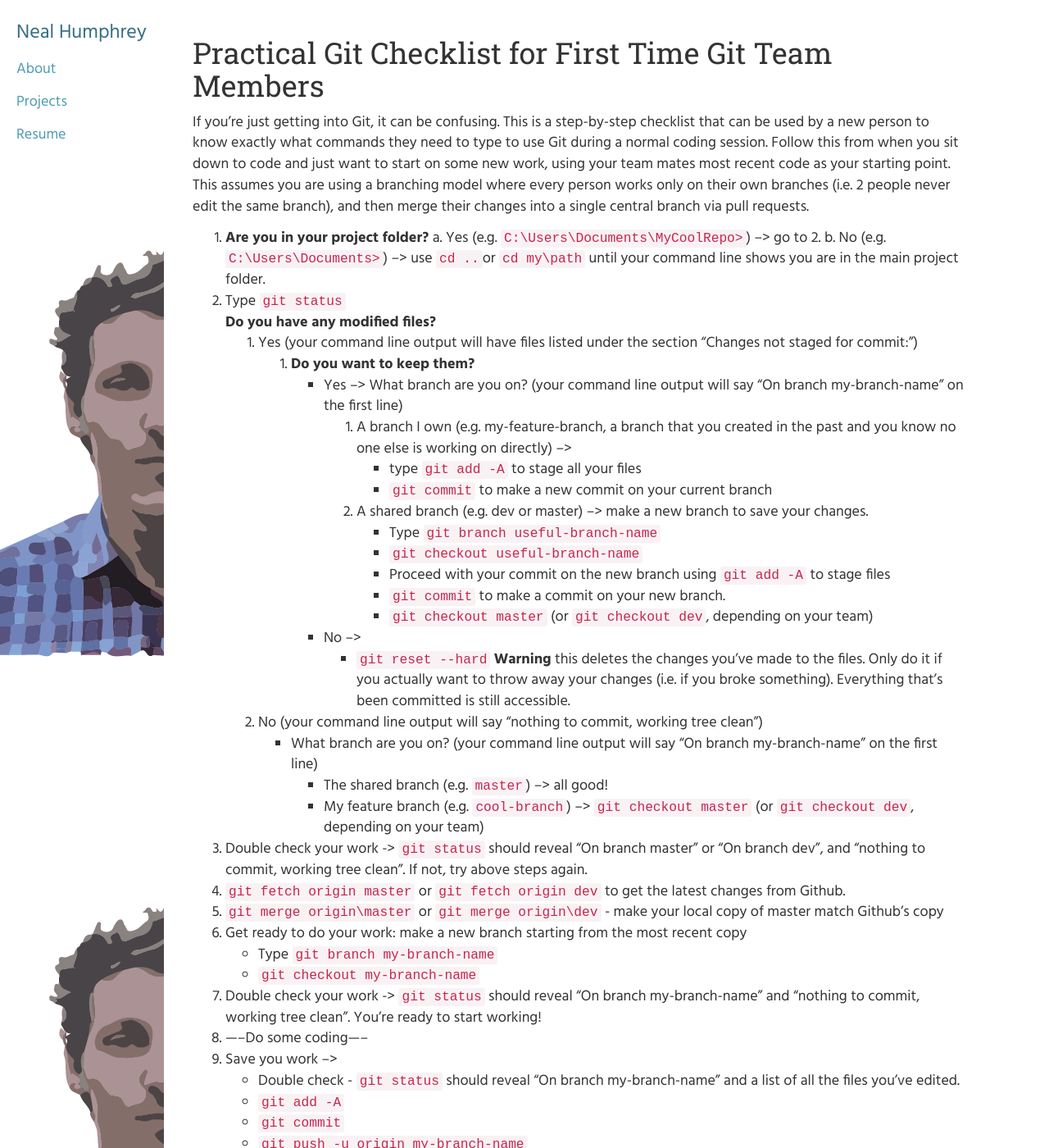
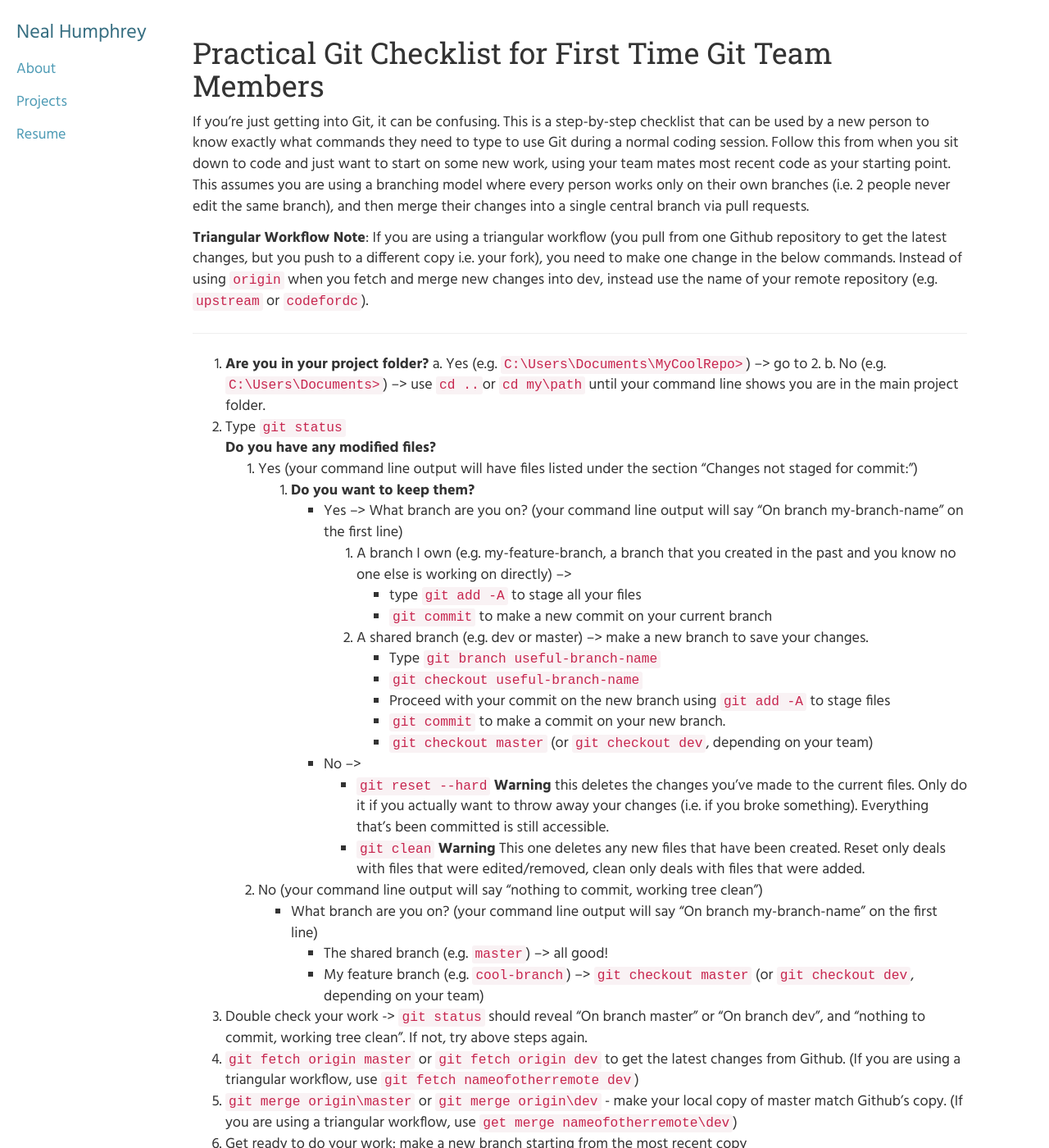
Before and after one commit to NealHumphrey/NealHumphrey.github.io, a Jekyll site: the page built from git/practical-git-checklist.md, in a window 1280 px wide and 1400 px high. Shown: the whole window at 82% size. Built offline with Jekyll 4.4.1, drawn with Linux system fonts in a browser that asks for light colours; some web fonts are replaced.

Commit message:
Moved the git checklist and added a note for triangular workflows

```diff
--- a/_includes/navbar-start.html
+++ b/_includes/navbar-start.html
@@ -16,7 +16,11 @@
     </div>
 </div>
 <div id="wrapper">
-		<div id="sidebar-wrapper" style="background-image: url('/img/profile-left.png');">
+    {% if layout.hide_sidebar_image %}
+		  <div id="sidebar-wrapper">
+    {% else %}
+      <div id="sidebar-wrapper" style="background-image: url('/img/profile-left.png');">
+    {% endif %}
         <ul class="sidebar-nav">
             <li class="sidebar-brand">
             	<a href="/">Neal Humphrey</a>
--- /dev/null
+++ b/_layouts/clean.html
@@ -0,0 +1,54 @@
+---
+hide_sidebar_image: True
+---
+
+<!DOCTYPE html>
+<html>
+<meta charset="utf-8">
+<header>
+	{% include header-includes.html %}
+	{{page.css}}
+
+	<title>{{ page.title }}</title>
+<meta name="google-site-verification" content="-nB0dzlv96sTsMmzXliFEFiHdP0Ak1h1riFqvCAmQ4w" />
+</header>
+
+
+<!--Optional on-page styles-->
+<style>
+
+</style>
+
+
+
+<!--Main body of the content here-->
+<body>
+	<!--<div id="background-banner" class="wide-bg"></div>-->
+	{% include navbar-start.html %}
+
+		<!--main body-->
+		<div class="container">
+
+			<div class="row">
+			<div class="col-xs-12 col-sm-10"><!--id="container-sub-wrapper"-->
+
+	  		{{content}}
+
+
+			</div>
+			</div>
+		</div>
+
+	{% include navbar-close.html %}
+
+
+<!--.sitewide includes-->
+{% include footer-includes.html %}
+{{page.javascript}}
+<!--page specific includes-->
+	<!--none-->
+<!--.page specific includes-->
+
+</body>
+
+</html>
--- a/temp/git/practical-git-checklist.md
+++ b/git/practical-git-checklist.md
@@ -1,11 +1,16 @@
 ---
-layout: home
+layout: clean
 title: Git Workflow
 ---
 
 
 # Practical Git Checklist for First Time Git Team Members
 If you're just getting into Git, it  can be confusing. This is a step-by-step checklist that can be used by a new person to know exactly what commands they need to type to use Git during a normal coding session. Follow this from when you sit down to code and just want to start on some new work, using your team mates most recent code as your starting point. This assumes you are using a branching model where every person works only on their own branches (i.e. 2 people never edit the same branch), and then merge their changes into a single central branch via pull requests.
+
+**Triangular Workflow Note**: If you are using a triangular workflow (you pull from one Github repository to get the latest changes, but you push to a different copy i.e. your fork), you need to make one change in the below commands. Instead of using `origin` when you fetch and merge new changes into dev, instead use the name of your remote repository (e.g. `upstream` or `codefordc`).
+
+--------------------------------------------------------------------
+
 
 1. **Are you in your project folder?**
    a. Yes (e.g. `C:\Users\Documents\MyCoolRepo>`) --> go to 2.
@@ -25,14 +30,15 @@ If you're just getting into Git, it  can be confusing. This is a step-by-step ch
                     * `git commit` to make a commit on your new branch.
                     * `git checkout master` (or `git checkout dev`, depending on your team)
             * No -->
-                * `git reset --hard` **Warning** this deletes the changes you've made to the files. Only do it if you actually want to throw away your changes (i.e. if you broke something).  Everything that's been committed is still accessible.
+                * `git reset --hard` **Warning** this deletes the changes you've made to the current files. Only do it if you actually want to throw away your changes (i.e. if you broke something).  Everything that's been committed is still accessible.
+                * `git clean` **Warning** This one deletes any new files that have been created. Reset only deals with files that were edited/removed, clean only deals with files that were added.
     2. No (your command line output will say "nothing to commit, working tree clean")
         * What branch are you on? (your command line output will say "On branch my-branch-name" on the first line)
             * The shared branch (e.g. `master`) --> all good!
             * My feature branch (e.g. `cool-branch`) --> `git checkout master` (or `git checkout dev`, depending on your team)
 3. Double check your work -> `git status` should reveal "On branch master" or "On branch dev", and "nothing to commit, working tree clean". If not, try above steps again.
-4. `git fetch origin master` or `git fetch origin dev` to get the latest changes from Github.
-5. `git merge origin\master` or `git merge origin\dev` - make your local copy of master match Github's copy
+4. `git fetch origin master` or `git fetch origin dev` to get the latest changes from Github. (If you are using a triangular workflow, use `git fetch nameofotherremote dev`)
+5. `git merge origin\master` or `git merge origin\dev` - make your local copy of master match Github's copy. (If you are using a triangular workflow, use `get merge nameofotherremote\dev`)
 6. Get ready to do your work: make a new branch starting from the most recent copy
     * Type `git branch my-branch-name`
     * `git checkout my-branch-name`
```
Also changed, not shown: other parts of git/practical-git-checklist.md (+1 -1 lines), git/index.md (+2 -1 lines), 1 other file.
